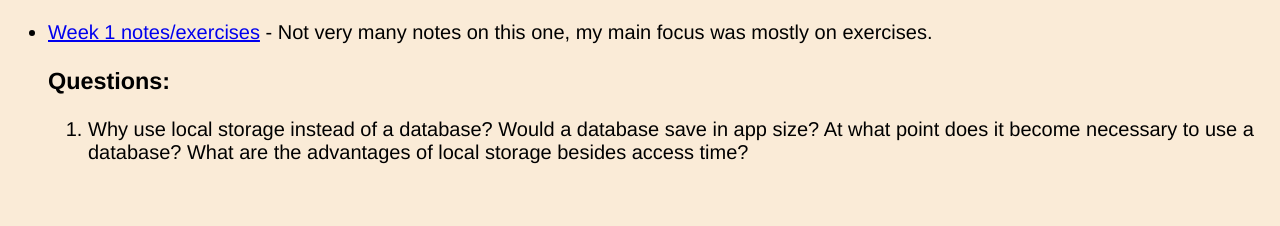
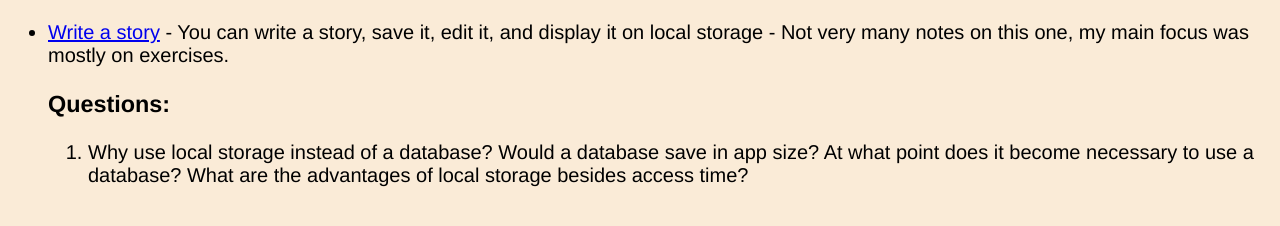
Before and after one commit to Rick-243/WDD-330, a plain HTML site: page week01/index.html in a window 1280 px wide. Shown: the part 216-442 px from the top of the page. Drawn offline with Linux system fonts and the light colour scheme.

Commit message:
Added a link to my story editor

```diff
--- a/week01/index.html
+++ b/week01/index.html
@@ -12,8 +12,8 @@
     <h2>Week01</h2>
     <ul>
       <li>
-        <a href="week01/">Week 1 notes/exercises</a> - Not
-        very many notes on this one, my main focus was mostly on exercises.
+        <a href="week01/story_editor.html">Write a story</a> - You can write a story, save it, edit it,
+         and display it on local storage - Not very many notes on this one, my main focus was mostly on exercises.
         <h3>Questions:</h3>
         <ol>
           <li>
```
